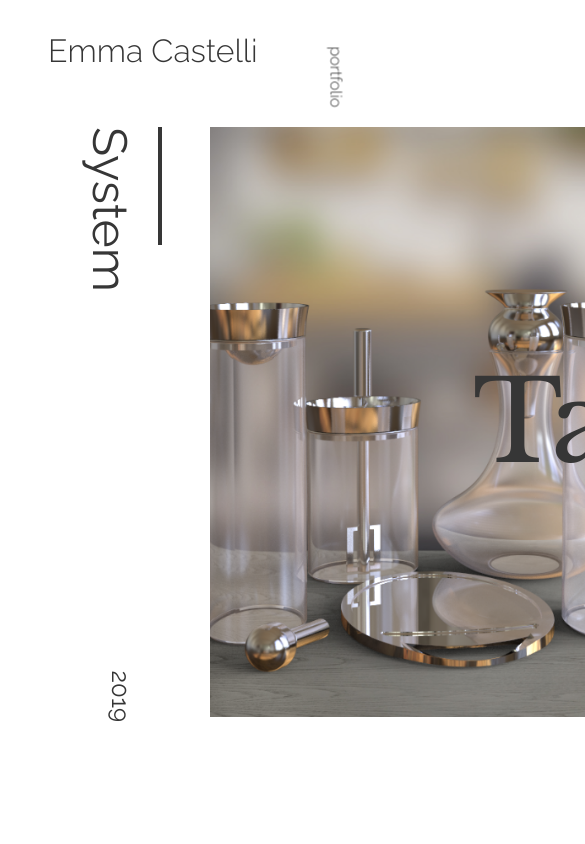
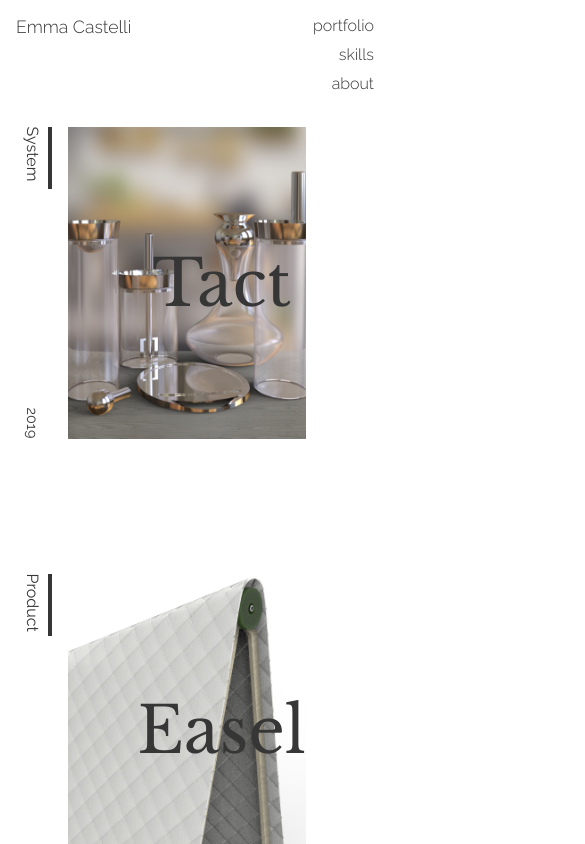
Before and after one commit to emmacastelli/emmacastelli.github.io, a plain HTML site: page index.html in a window 390 px wide. Shown: the whole page, 585 px wide, since content can reach past the window. Drawn offline with nearby package versions, Linux system fonts and the light colour scheme.

Commit message:
Responsive

```diff
--- a/index.css
+++ b/index.css
@@ -147,3 +147,77 @@ img {
 .title {
   font-size: 7rem;
 }
+
+@media screen and (min-width: 1100px) and (max-width: 1400px) {
+  .carousel-container {
+    padding-right: 8rem;
+    padding-left: 10vw;
+  }
+}
+
+@media screen and (min-width: 900px) and (max-width: 1100px) {
+  .carousel-container {
+    padding-right: 5vh;
+    padding-left: 10vh;
+  }
+}
+
+@media screen and (max-width: 900px) {
+  .name-wrapper {
+    top: 1rem;
+    left: 1rem;
+    font-size: 1.1rem;
+  }
+  .menu {
+    top: 1rem;
+    right: 1rem;
+    flex-direction: column;
+    margin-left: 0;
+    align-items: flex-end;
+    transform: none;
+    margin-left: 0;
+  }
+  .menu a {
+    margin-left: 2rem;
+    margin-right: 0;
+  }
+  .project-container {
+    min-height: 37vh;
+    padding-bottom: 1vh;
+  }
+  .project-body {
+    margin-left: 1rem;
+  }
+  .project-tag {
+    width: 2rem;
+  }
+  .project-tag:after {
+    width: 6px;
+    right: -5px;
+  }
+  .project-tag .tag {
+    font-size: 1rem;
+    position: relative;
+    top: 1.1rem;
+    right: 1rem;
+  }
+  .project-tag .year {
+    top: -1.4rem;
+    font-size: 0.9rem;
+    right: 1rem;
+  }
+
+  .carousel-container {
+    padding-right: 1rem;
+    padding-left: 1rem;
+  }
+  .img-container {
+    max-width: 50%;
+  }
+  .title-container {
+    left: 40%;
+  }
+  .title {
+    font-size: 4rem;
+  }
+}
```
